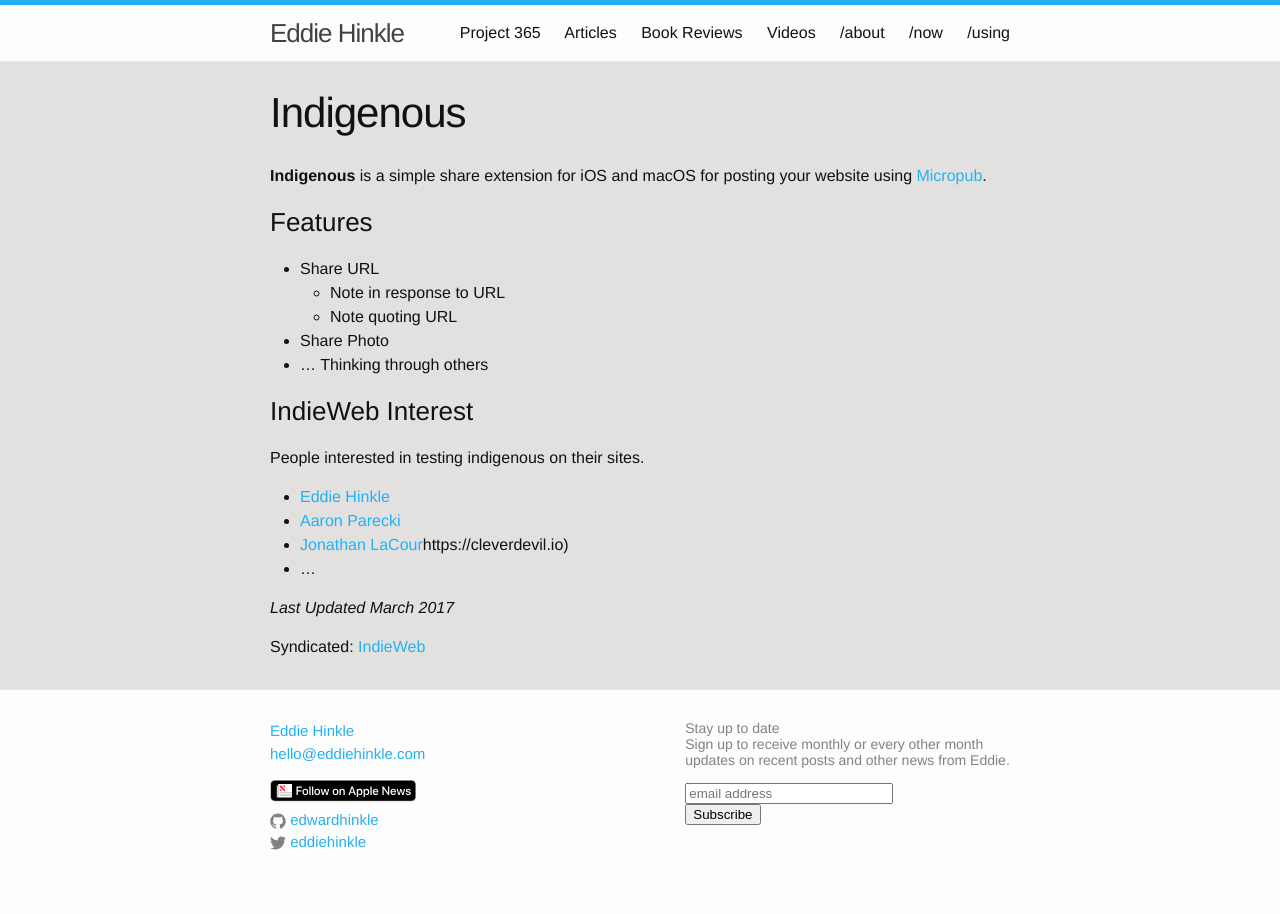
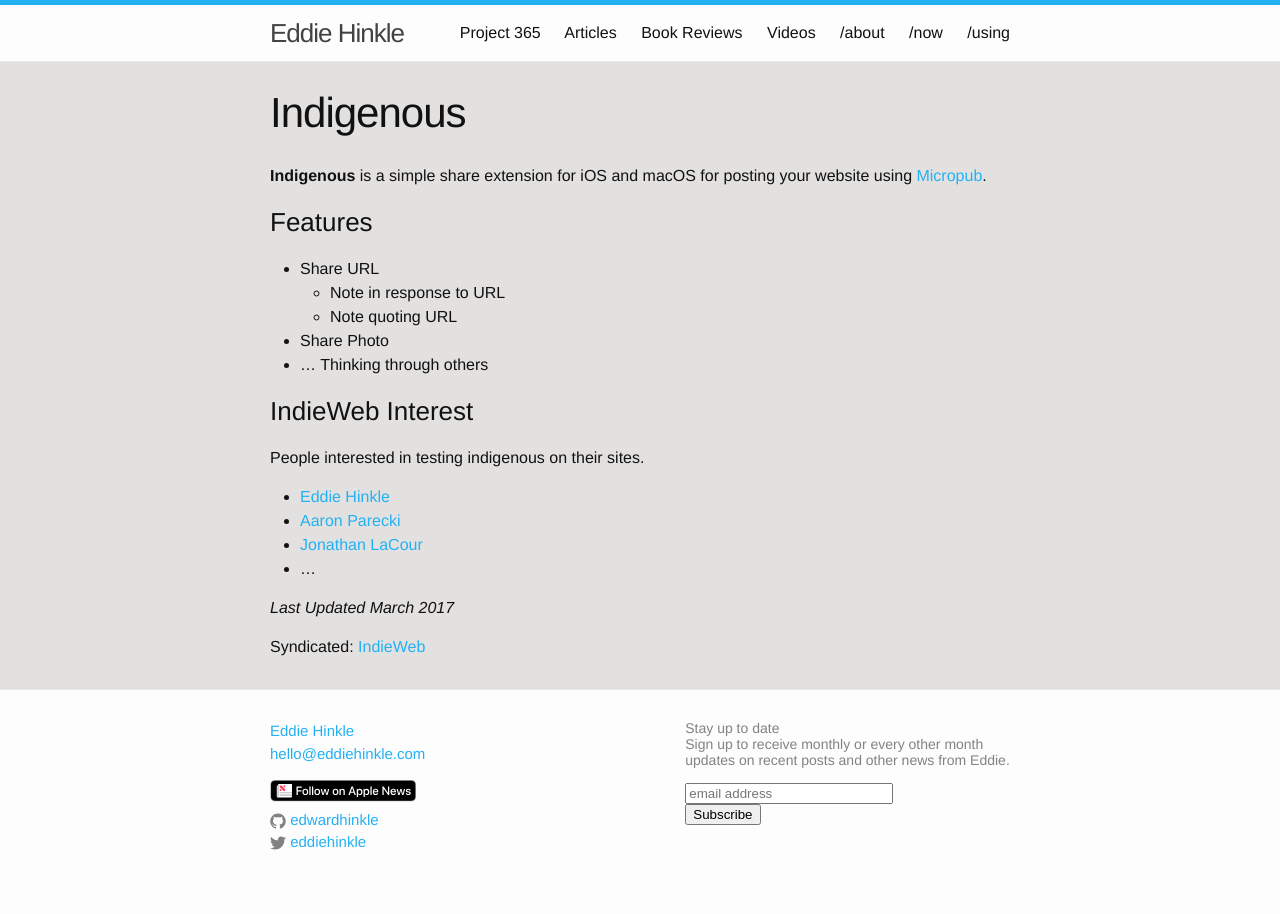
Before and after one commit to EdwardHinkle/eddie-personal, a Jekyll site: the page built from _source/indigenous.md, in a window 1280 px wide. Built offline with Jekyll 4.4.1, drawn with Linux system fonts in a browser that asks for light colours; nearby versions of some CDN libraries; comment, search, counter and statistics services are not loaded.

```diff
--- a/_source/indigenous.md
+++ b/_source/indigenous.md
@@ -20,7 +20,7 @@
 
 * [Eddie Hinkle](http://eddiehinkle.com)
 * [Aaron Parecki](https://aaronparecki.com/)
-* [Jonathan LaCour]([)https://cleverdevil.io)
+* [Jonathan LaCour](https://cleverdevil.io)
 * ...
 
 
```
